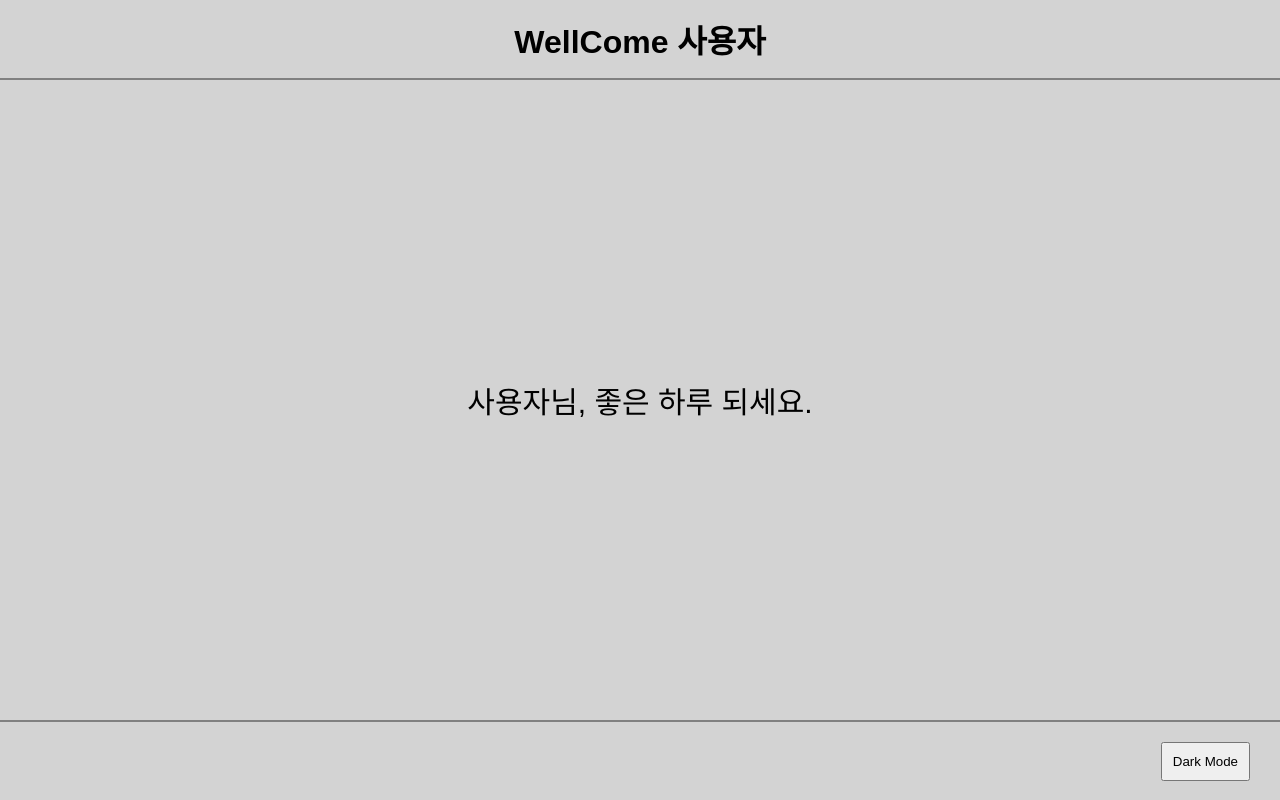
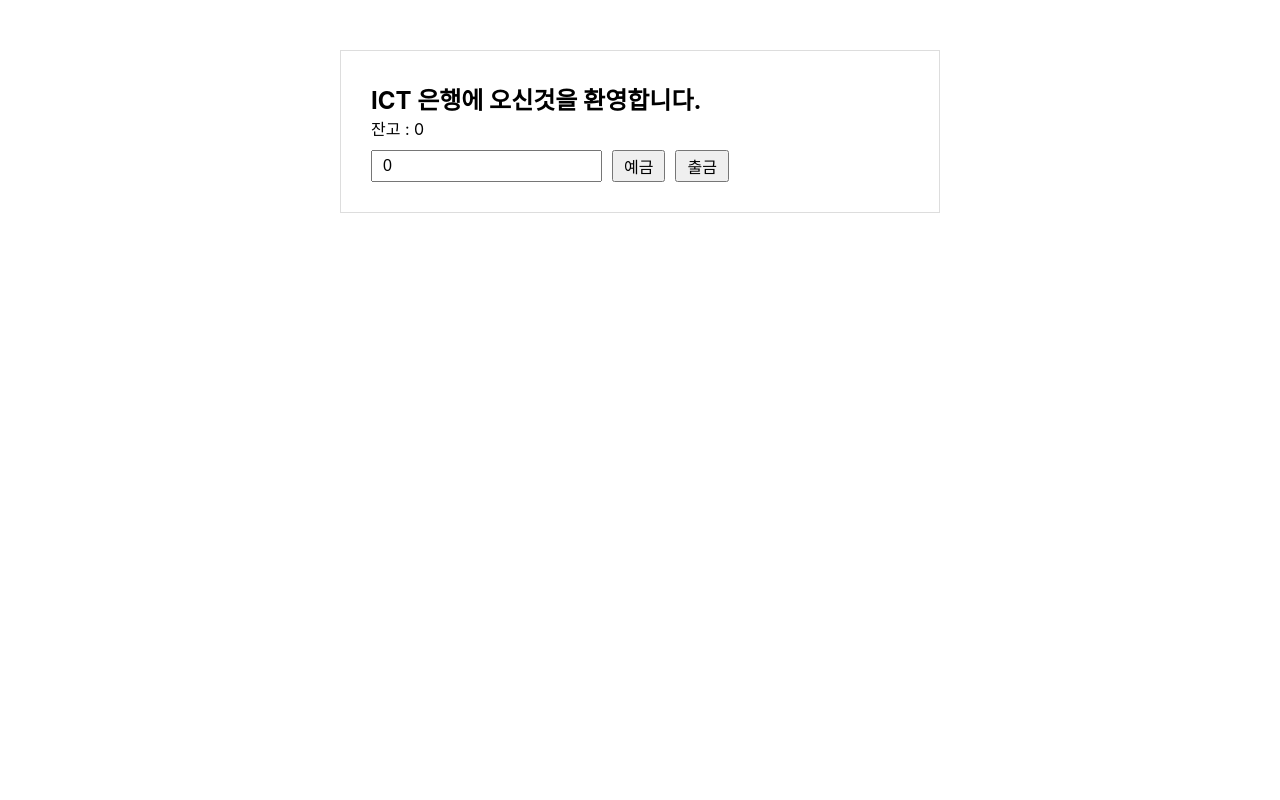
Before and after one commit to Woo-dy/2024_react02, a React (Create React App) app: page / in a window 1280 px wide. Built offline with nearby package versions, Linux system fonts and the light colour scheme.

Commit message:
reducer 예제

```diff
--- a/src/common.css
+++ b/src/common.css
@@ -513,15 +513,6 @@ hr {
    font-size: 16px;
 }
 
-/* RefTest01__layout */
-.RefTest01__layout {
-
-}
-
-.RefTest01-layout {
-
-}
-
 .RefTest01__layout {
    text-align: left;
    width: 600px;
@@ -678,3 +669,62 @@ hr {
    padding: 0 10px;
    margin-top: 10px;
 }
+
+/* ReducerTest01__layout */
+.ReducerTest01__layout {
+   text-align: left;
+   width: 600px;
+   margin: 50px auto;
+   box-sizing: border-box;
+   padding: 30px;
+   border: 1px solid #ddd;
+}
+
+.ReducerTest01__layout button {
+   margin: 10px 0 0 0;
+   padding: 0 10px;
+   height: 36px;
+   box-sizing: border-box;
+   cursor: pointer;
+   font-size: 16px;
+   margin-right: 10px;
+   cursor: pointer;
+}
+
+/* ReducerTest02__layout */
+.ReducerTest02__layout {
+   text-align: left;
+   width: 600px;
+   margin: 50px auto;
+   box-sizing: border-box;
+   padding: 30px;
+   border: 1px solid #ddd;
+}
+
+.ReducerTest02__layout div {
+   display: flex;
+   justify-content: flex-start;
+   align-items: flex-start;
+}
+
+.ReducerTest02__layout input {
+   margin: 10px 0 0 0;
+   padding: 0 10px;
+   height: 32px;
+   box-sizing: border-box;
+   cursor: pointer;
+   font-size: 16px;
+   margin-right: 10px;
+   cursor: pointer;
+}
+
+.ReducerTest02__layout button {
+   margin: 10px 0 0 0;
+   padding: 0 10px;
+   height: 32px;
+   box-sizing: border-box;
+   cursor: pointer;
+   font-size: 16px;
+   margin-right: 10px;
+   cursor: pointer;
+}
--- /dev/null
+++ b/src/components/step15/ReducerTest02.jsx
@@ -0,0 +1,50 @@
+import React, { useReducer, useState } from 'react';
+
+function reducer(state, action) {
+   // eslint-disable-next-line default-case
+   switch (action.type) {
+      case "deposit" :
+         return state + action.payload;
+      case "withdrawal" :
+         return state - action.payload;
+   }
+}
+
+function ReducerTest02(props) {
+   // input 값 저장
+   const [number, setNumber] = useState(0);
+   const [money, dispatch] = useReducer(reducer, 0);
+
+   return (
+      <div className='ReducerTest02__layout'>
+         <h2>ICT 은행에 오신것을 환영합니다.</h2>
+         <p>잔고 : {money}</p>
+         <div>
+            <input type='number'
+               value={number}
+               onChange={(e) => {
+                  const value = parseInt(e.target.value) || 0;
+                  setNumber(value < 0 ? 0 : value);  // 음수 방지
+               }}
+               step="1000"
+            />
+
+            <button onClick={() => {
+               dispatch({type:'deposit', payload: number});
+               setNumber(0);
+            }}>예금</button>
+
+            <button onClick={() => {
+               if (number > money) {
+                  alert("잔고가 부족합니다.");
+               } else {
+                  dispatch({type:'withdrawal', payload: number});
+                  setNumber(0);
+               }
+            }}>출금</button>
+         </div>
+      </div>
+   );
+}
+
+export default ReducerTest02;
--- a/src/index.js
+++ b/src/index.js
@@ -3,7 +3,7 @@ import ReactDOM from 'react-dom/client';
 import './index.css';
 import './common.css';
 import reportWebVitals from './reportWebVitals';
-import ContextTest from './components/step14/ContextTest';
+import ReducerTest02 from './components/step15/ReducerTest02';
 const root = ReactDOM.createRoot(document.getElementById('root'));
 root.render(
    // <React.StrictMode>
@@ -36,7 +36,9 @@ root.render(
    // <RefTest05 />
    // <UseIdTest />
    // <ContextTest />
-   <ContextTest />
+   // <ContextTest />
+   // <ReducerTest01 />
+   <ReducerTest02 />
 );
 
 // If you want to start measuring performance in your app, pass a function
```
Also changed, not shown: src/components/step15/ReducerTest01.jsx (added, +34 -0 lines).
